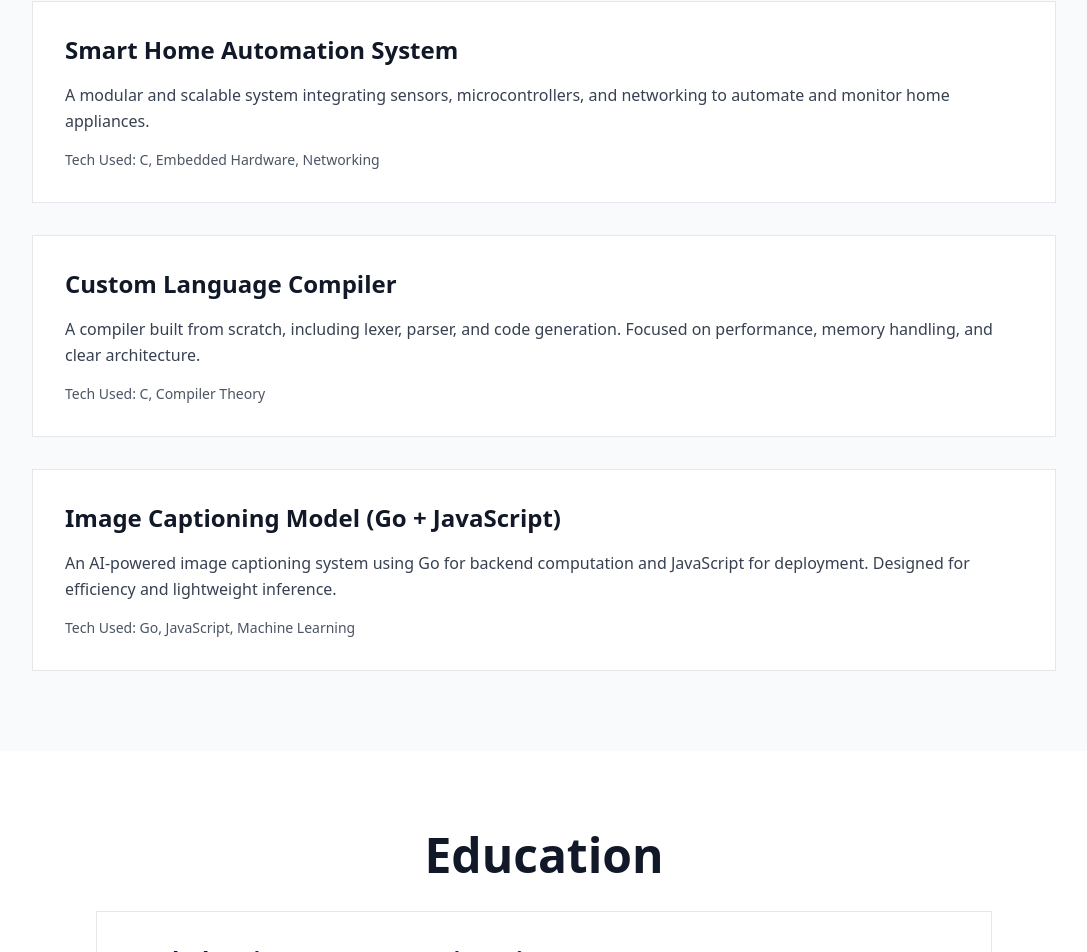
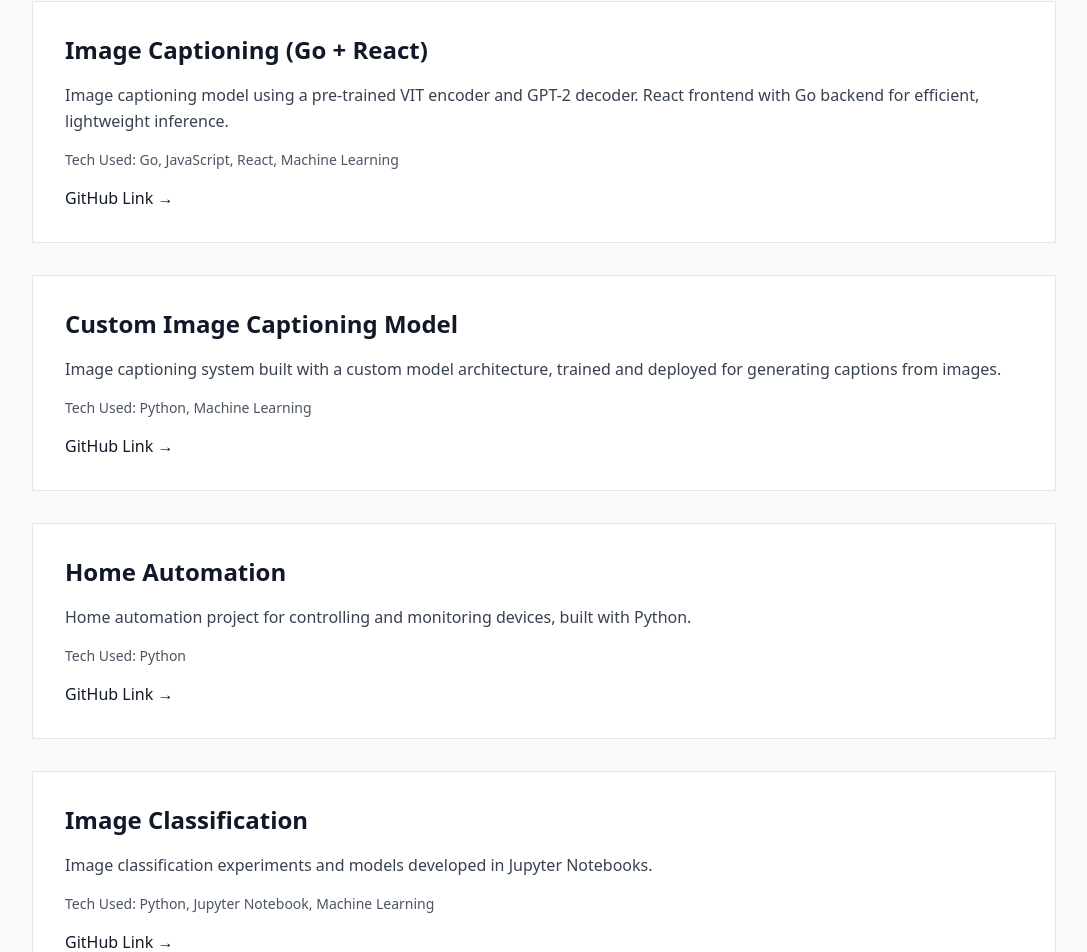
Before and after one commit to Soumya-Dahal/portfolio, a React (Vite) app in the folder frontend/: page / in a window 1280 px wide. Shown: the part 2209-3161 px from the top of the page, without its empty margins (96-1183 px from the left). Built offline with nearby package versions, Linux system fonts and the light colour scheme; no server answers.

Commit message:
updated projects list

```diff
--- a/frontend/src/components/Projects.jsx
+++ b/frontend/src/components/Projects.jsx
@@ -1,22 +1,34 @@
 function Projects() {
   const projects = [
     {
-      title: 'Smart Home Automation System',
-      description: 'A modular and scalable system integrating sensors, microcontrollers, and networking to automate and monitor home appliances.',
-      tech: 'C, Embedded Hardware, Networking',
-      github: '' // TODO: Add GitHub link
+      title: 'Image Captioning (Go + React)',
+      description: 'Image captioning model using a pre-trained VIT encoder and GPT-2 decoder. React frontend with Go backend for efficient, lightweight inference.',
+      tech: 'Go, JavaScript, React, Machine Learning',
+      github: 'https://github.com/Soumya-Dahal/Image-Captioning-GO'
     },
     {
-      title: 'Custom Language Compiler',
-      description: 'A compiler built from scratch, including lexer, parser, and code generation. Focused on performance, memory handling, and clear architecture.',
-      tech: 'C, Compiler Theory',
-      github: '' // TODO: Add GitHub link
+      title: 'Custom Image Captioning Model',
+      description: 'Image captioning system built with a custom model architecture, trained and deployed for generating captions from images.',
+      tech: 'Python, Machine Learning',
+      github: 'https://github.com/Soumya-Dahal/custom_captioning_model'
     },
     {
-      title: 'Image Captioning Model (Go + JavaScript)',
-      description: 'An AI-powered image captioning system using Go for backend computation and JavaScript for deployment. Designed for efficiency and lightweight inference.',
-      tech: 'Go, JavaScript, Machine Learning',
-      github: '' // TODO: Add GitHub link
+      title: 'Home Automation',
+      description: 'Home automation project for controlling and monitoring devices, built with Python.',
+      tech: 'Python',
+      github: 'https://github.com/Soumya-Dahal/home-automation'
+    },
+    {
+      title: 'Image Classification',
+      description: 'Image classification experiments and models developed in Jupyter Notebooks.',
+      tech: 'Python, Jupyter Notebook, Machine Learning',
+      github: 'https://github.com/Soumya-Dahal/ImageClassification'
+    },
+    {
+      title: 'ToDo',
+      description: 'A basic to-do list application for task management.',
+      tech: 'JavaScript',
+      github: 'https://github.com/Soumya-Dahal/ToDo'
     }
   ]
 
```
